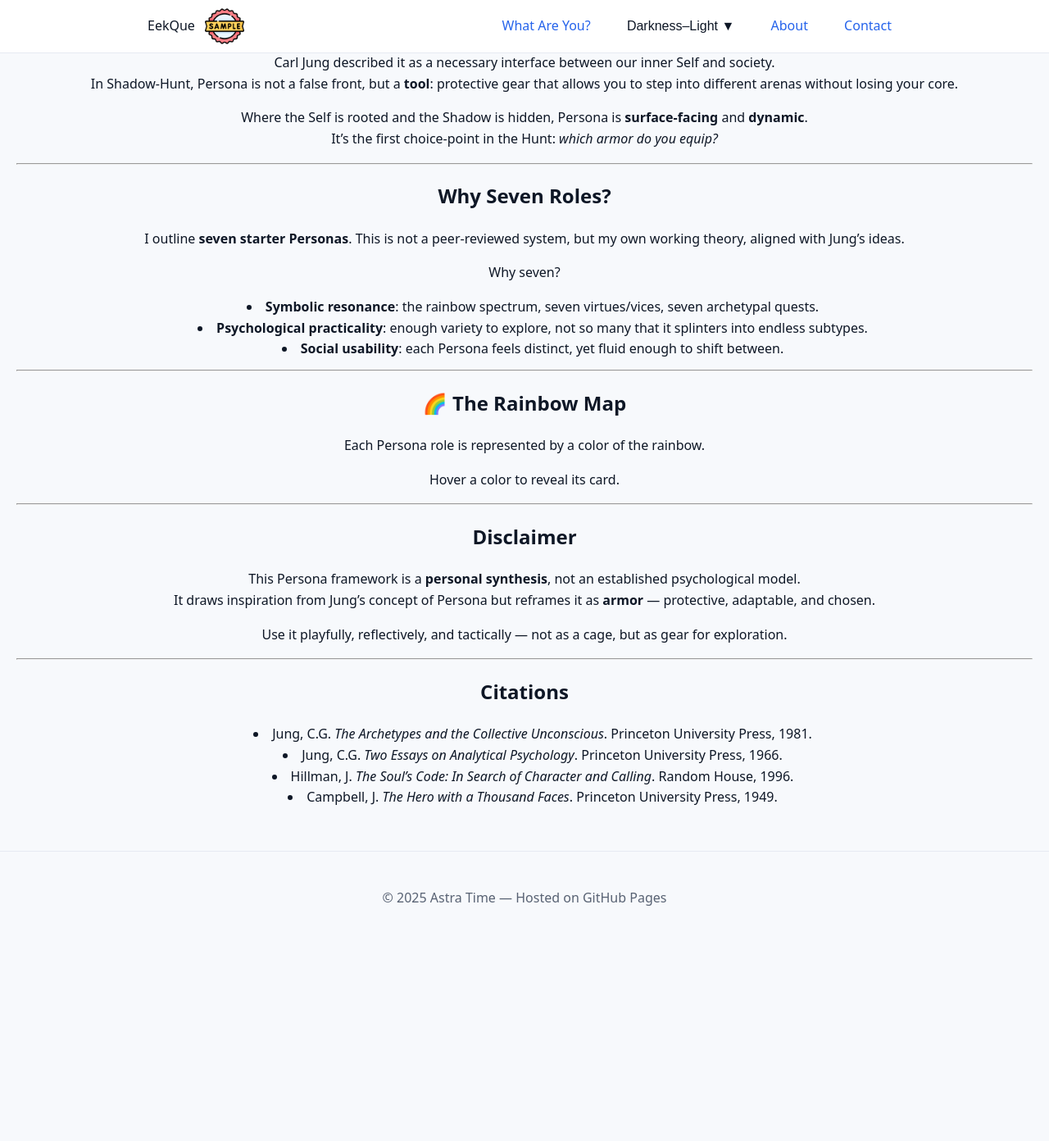
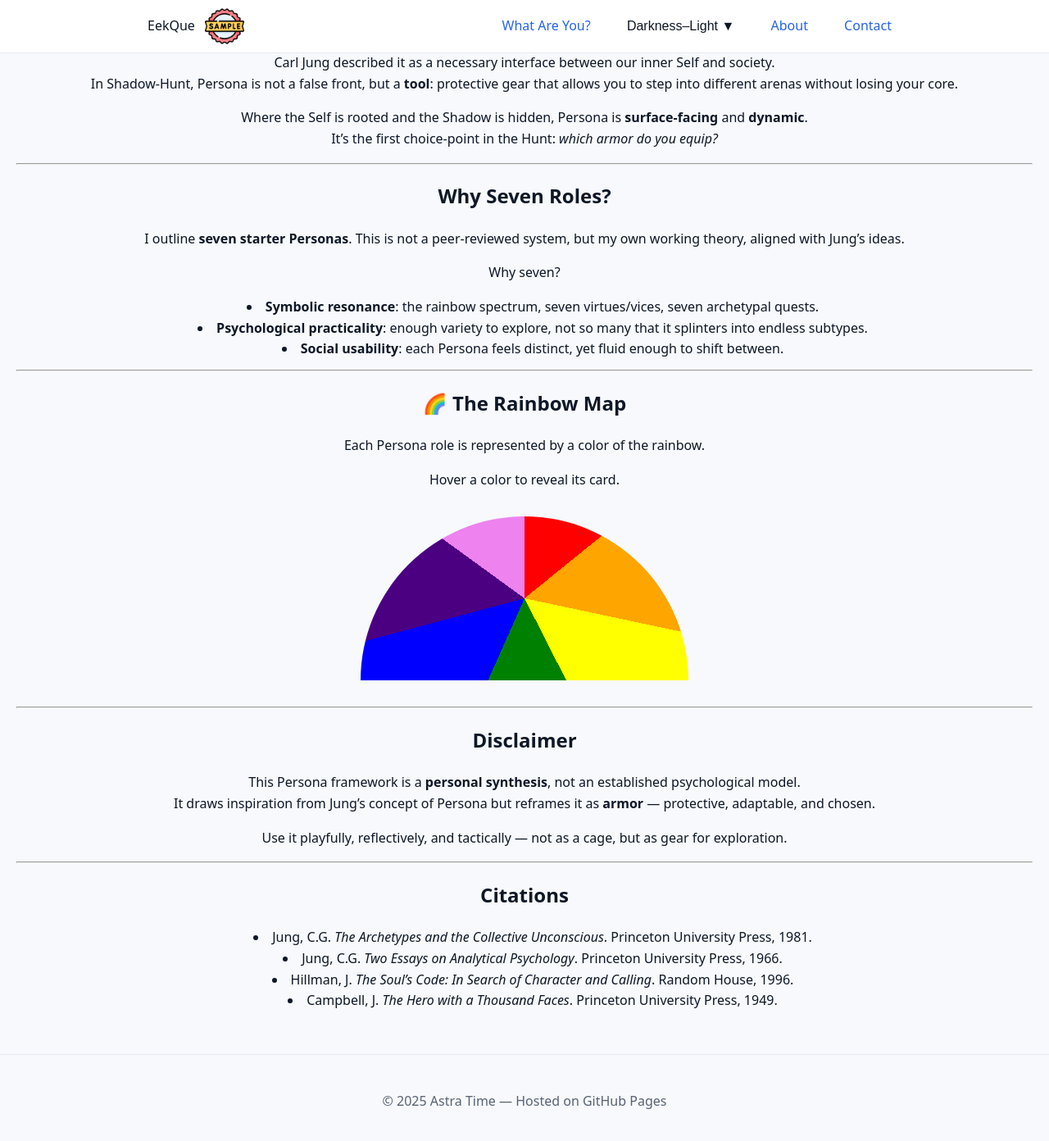
Before and after one commit to astra-timinikey/eekhue-core, a Jekyll site: the page built from persona/index.md, in a window 1280 px wide and 1400 px high, scrolled down 215 px. Shown: the top 1392 px of the window at 82% size. Built offline with Jekyll 4.4.1, drawn with Linux system fonts in a browser that asks for light colours; before the commit the page ends 1367 px from its top, so only the background shows below that.

Commit message:
added rainbow for testing

```diff
--- a/_layouts/about.html
+++ b/_layouts/about.html
@@ -52,9 +52,7 @@
     {{ content }}
   </main>
 
-  <footer>
-    <p>© 2025 Your Name — Hosted on GitHub Pages</p>
-  </footer>
+  {% include footer.html %}
 
 </body>
 </html>
--- a/_layouts/default.html
+++ b/_layouts/default.html
@@ -45,6 +45,12 @@
         <a href="{{ site.baseurl }}/pages/contact.html">Contact</a>
         <a href="#" class="cta shop-link">Merch (Coming Soon)</a>
       </nav>
+
+      <div class="hamburger" onclick="toggleMenu()">
+        <div></div>
+        <div></div>
+        <div></div>
+      </div>
     </div>
   </header>
 
--- a/assets/css/style.css
+++ b/assets/css/style.css
@@ -336,6 +336,48 @@
 #streetwise-rogue    { --header-color: #5a189a; --body-color: #f3e8ff; } /* Indigo */
 #stargazing-dreamer  { --header-color: #7209b7; --body-color: #f8e5ff; } /* Violet */
 
+/* Pretty rainbow arc */
+.rainbow-bar {
+  width: 400px;
+  height: 200px;
+  border-radius: 200px 200px 0 0;
+  background: conic-gradient(
+    red 0deg 51deg,
+    orange 51deg 102deg,
+    yellow 102deg 153deg,
+    green 153deg 204deg,
+    blue 204deg 255deg,
+    indigo 255deg 306deg,
+    violet 306deg 360deg
+  );
+  margin: 2rem auto;
+  position: relative;
+  overflow: hidden;
+}
+
+/* Transparent click zones aligned to arc */
+.rainbow-zone {
+  position: absolute;
+  bottom: 0;
+  left: 50%;
+  width: 80px;
+  height: 180px;
+  background: transparent;
+  border: none;
+  cursor: pointer;
+  transform-origin: bottom center;
+}
+
+/* Rotate each zone to match rainbow slices */
+.rainbow-zone:nth-child(1) { transform: rotate(-60deg) translateX(-50%); }
+.rainbow-zone:nth-child(2) { transform: rotate(-40deg) translateX(-50%); }
+.rainbow-zone:nth-child(3) { transform: rotate(-20deg) translateX(-50%); }
+.rainbow-zone:nth-child(4) { transform: rotate(0deg)   translateX(-50%); }
+.rainbow-zone:nth-child(5) { transform: rotate(20deg)  translateX(-50%); }
+.rainbow-zone:nth-child(6) { transform: rotate(40deg)  translateX(-50%); }
+.rainbow-zone:nth-child(7) { transform: rotate(60deg)  translateX(-50%); }
+
+
 
 
 /* ==============================
--- a/persona/index.md
+++ b/persona/index.md
@@ -36,16 +36,18 @@ Each Persona role is represented by a color of the rainbow.
   <span class="mobile-only">Tap a color to reveal its card.</span>
 </p>
 
-<!-- Rainbow trigger bar -->
+<!-- Rainbow arc -->
 <div class="rainbow-bar">
-  <div class="rainbow-color" data-target="creative-performer" style="--rainbow-color: #e63946;"></div>
-  <div class="rainbow-color" data-target="social-butterfly" style="--rainbow-color: #ff9f1c;"></div>
-  <div class="rainbow-color" data-target="gadget-tinker" style="--rainbow-color: #ffd60a;"></div>
-  <div class="rainbow-color" data-target="charming-naturalist" style="--rainbow-color: #2ec4b6;"></div>
-  <div class="rainbow-color" data-target="corporate-climber" style="--rainbow-color: #4361ee;"></div>
-  <div class="rainbow-color" data-target="streetwise-rogue" style="--rainbow-color: #5a189a;"></div>
-  <div class="rainbow-color" data-target="stargazing-dreamer" style="--rainbow-color: #7209b7;"></div>
+  <!-- Clickable zones -->
+  <button class="rainbow-zone" data-target="creative-performer"></button>
+  <button class="rainbow-zone" data-target="social-butterfly"></button>
+  <button class="rainbow-zone" data-target="gadget-tinker"></button>
+  <button class="rainbow-zone" data-target="charming-naturalist"></button>
+  <button class="rainbow-zone" data-target="corporate-climber"></button>
+  <button class="rainbow-zone" data-target="streetwise-rogue"></button>
+  <button class="rainbow-zone" data-target="stargazing-dreamer"></button>
 </div>
+
 
 <!-- Persona cards (overlay, initially hidden) -->
 <div class="persona-cards">
```
Also changed, not shown: 16 other files.
